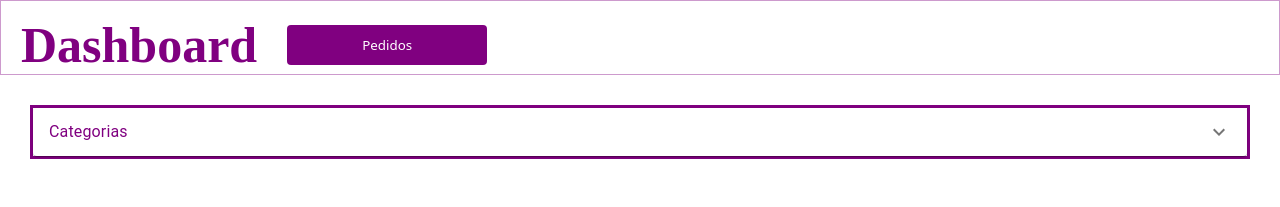
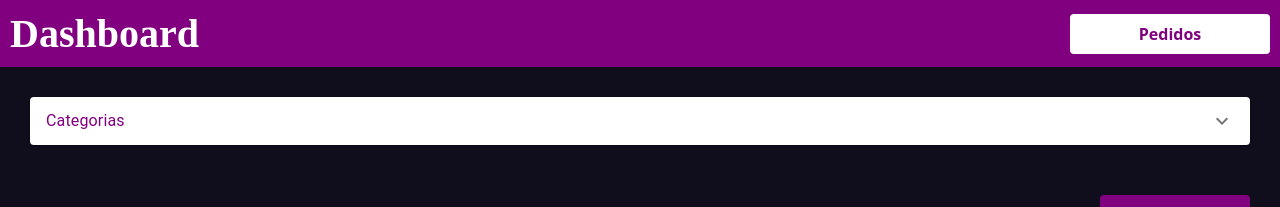
Before and after one commit to santigimenezz1/Dashboard, a React (Vite) app: page / in a window 1280 px wide. Shown: the top 207 px of the page. Built offline with nearby package versions, Linux system fonts and the light colour scheme; no server answers; the database is empty.

Commit message:
cambio estilos

```diff
--- a/src/App.css
+++ b/src/App.css
@@ -0,0 +1,3 @@
+body{
+    background-color: rgb(16, 14, 29);
+}
--- a/src/Categoria/EnlacesCategoria/enlacesCategoria.css
+++ b/src/Categoria/EnlacesCategoria/enlacesCategoria.css
@@ -3,7 +3,6 @@
     height: auto;
     padding-top: 20px;
     padding-left: 10px;
-
 
 }
 .enalcesCategoria__form{
@@ -27,6 +26,10 @@
     display: flex;
     flex-direction: column;
     gap: 20px;
+}
+
+.enlacesCategoria__enlaces::placeholder{
+    background-color: red;
 }
 .enlacesCategoria__enlaces h1{
     font-size: 20px;
--- a/src/Categoria/TarjetaCategoria/tarjetaCategoria.css
+++ b/src/Categoria/TarjetaCategoria/tarjetaCategoria.css
@@ -1,9 +1,10 @@
 .container__tarjeta{
     width: 220px;
-    height: 400px;
+    height: 420px;
     margin: 10px;
     position: relative;
     margin-bottom: 30px;
+    font-family: system-ui, -apple-system, BlinkMacSystemFont, 'Segoe UI', Roboto, Oxygen, Ubuntu, Cantarell, 'Open Sans', 'Helvetica Neue', sans-serif;
 
 }
 
@@ -16,7 +17,7 @@
 }
 .container__tarjeta__texto h1{
     font-size: 14px;
-    color: rgb(56, 55, 55);
+    color: white;
     font-family: system-ui, -apple-system, BlinkMacSystemFont, 'Segoe UI', Roboto, Oxygen, Ubuntu, Cantarell, 'Open Sans', 'Helvetica Neue', sans-serif;
 }
 .container__tarjeta__botones{
--- a/src/Categoria/categoria.css
+++ b/src/Categoria/categoria.css
@@ -7,7 +7,6 @@
 
 }
 .categoria__enlaces{
-
     width: 20%;
    display: none;
 }
@@ -19,15 +18,19 @@
 }
 .categoria__titulo{
     display: flex;
-    border: 1px solid rgba(128, 0, 128, 0.398);
-    padding: 15px 0px 0px 20px;
+    padding: 10px;
     gap: 30px;
     align-items: center;
+    justify-content: space-between;
+    background-color: rgb(128, 0, 128);
+    position: sticky;
+    top: 0;
+    z-index: 2;
 
 }
 .categoria__titulo h1{
-    font-size: 50px;
-    color: purple;
+    font-size: 40px;
+    color: white;
 }
 .container__modal__agregar{
     display: flex;
@@ -39,7 +42,7 @@
 
 .container__responsive__accordion{
     margin: 30px;
-    border: 3px solid purple;
+
 
 
 }
@@ -49,12 +52,14 @@
 .button__pedidos__categoria{
     width: 200px;
     height: 40px;
-    color: white;
+    color: purple;
     border-radius: 4px;
     border: none;
-    background-color: purple;
+    background-color: white;
     font-family: system-ui, -apple-system, BlinkMacSystemFont, 'Segoe UI', Roboto, Oxygen, Ubuntu, Cantarell, 'Open Sans', 'Helvetica Neue', sans-serif;
     cursor: pointer;
+    font-weight: 700;
+    font-size: 16px;
 }
 .button__pedidos__categoria:hover{
     width: 200px;
--- a/src/Pedidos/ModalMiCuenta/modalMiCuenta.css
+++ b/src/Pedidos/ModalMiCuenta/modalMiCuenta.css
@@ -1,18 +1,19 @@
 
 .container__datosCliente h1{
-  color: rgba(0, 0, 0, 0.824) ;
+  color: white ;
   font-size: 25px;
 
 }
+
 .container__datosCliente h2{
-  color: purple;
+  color: white;
   font-size: 35px;
 
 }
   .container__tarjeta__pedidos{
     width: 100%;
     height: auto;
-    border: 1px solid rgba(128, 0, 128, 0.605);
+    border: 1px solid white;
     border-radius: 4px;
     padding: 20px;
     margin: 15px;
--- a/src/Pedidos/TarjetaCart/tarjetaCart.css
+++ b/src/Pedidos/TarjetaCart/tarjetaCart.css
@@ -1,7 +1,7 @@
 .container__tarjetaCart{
     display: flex;
     width: 95%;
-    border: 1px solid rgb(128, 0, 128);
+    border: 3px solid rgb(128, 0, 128);
     padding: 10px;
     align-items: center;
     border-radius: 4px;
--- a/src/Pedidos/pedidos.css
+++ b/src/Pedidos/pedidos.css
@@ -9,7 +9,7 @@
 .titulo__pedidos{
     padding: 20px;
     font-size: 60px;
-    color: rgba(107, 7, 107, 0.796);
+    color: white;
 }
 .container__pedidos__titulo{
     display: flex;
```
